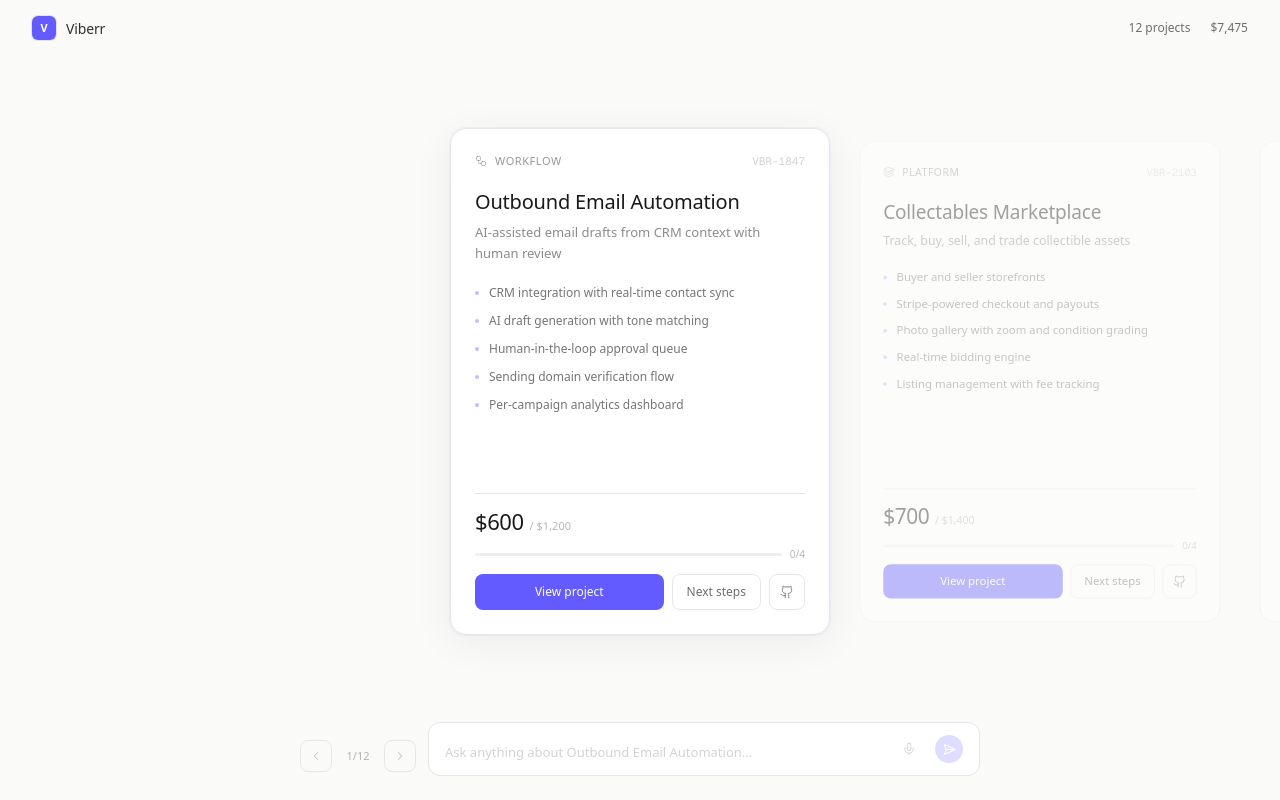
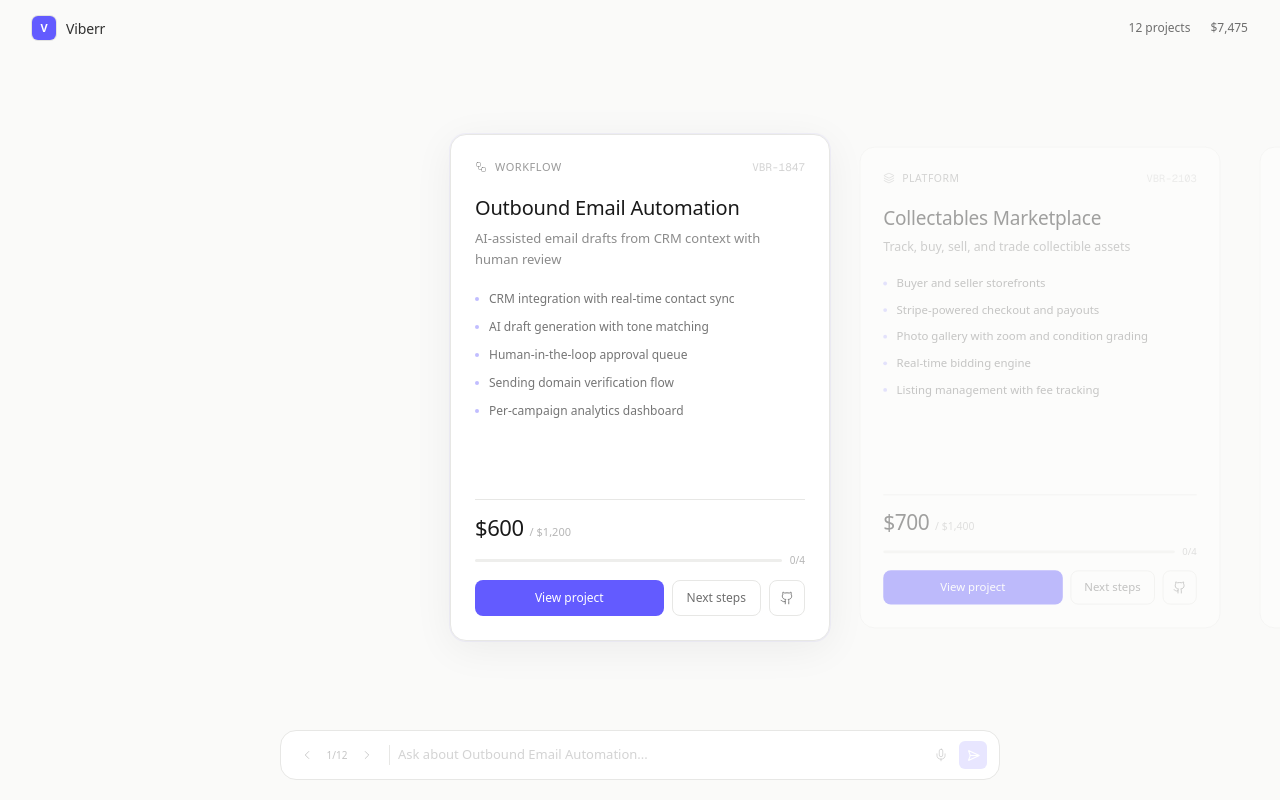
Before and after one commit to jonyeazel/viberr-project-portfolio, a Next.js app: page / in a window 1280 px wide. Built offline with nearby package versions, Linux system fonts and the light colour scheme.

Commit message:
redesign: unified command bar, refined preview toolbar, viewport-aware card sizing

```diff
--- a/app/page.tsx
+++ b/app/page.tsx
@@ -559,11 +559,20 @@ export default function Home() {
   const [previewSlug, setPreviewSlug] = useState<string | null>(null);
   const [previewMode, setPreviewMode] = useState<PreviewMode>(null);
   const [isRecording, setIsRecording] = useState(false);
+  const [windowH, setWindowH] = useState(800);
   const scrollRef = useRef<HTMLDivElement>(null);
   const chatInputRef = useRef<HTMLTextAreaElement>(null);
   const chatScrollRef = useRef<HTMLDivElement>(null);
   const mediaRecorderRef = useRef<MediaRecorder | null>(null);
   const audioChunksRef = useRef<Blob[]>([]);
+
+  // Measure viewport height
+  useEffect(() => {
+    const update = () => setWindowH(window.innerHeight);
+    update();
+    window.addEventListener("resize", update);
+    return () => window.removeEventListener("resize", update);
+  }, []);
 
   // Track which card is closest to center
   useEffect(() => {
@@ -756,6 +765,14 @@ export default function Home() {
 
   const focusedProject = projects[focusedIndex];
 
+  // Max card height that fits the viewport (header ~56px, bottom bar ~90px, padding 40px)
+  const maxCardH = Math.max(400, windowH - 186);
+  const mobileH = Math.min(MOBILE_FRAME_H, maxCardH);
+  const desktopH = Math.min(DESKTOP_FRAME_H, maxCardH);
+
+  const SPRING = "cubic-bezier(0.32, 0.72, 0, 1)";
+  const T = `width 300ms ${SPRING}, height 300ms ${SPRING}, border-radius 300ms ${SPRING}, transform 150ms ease-out, opacity 150ms ease-out`;
+
   // Calculate card dimensions based on preview mode for the active card
   const getCardStyle = (
     isPreviewing: boolean,
@@ -764,12 +781,11 @@ export default function Home() {
     if (isPreviewing && previewMode === "mobile") {
       return {
         width: MOBILE_FRAME_W,
-        height: MOBILE_FRAME_H,
+        height: mobileH,
         borderRadius: 36,
         transform: "scale(1)",
         opacity: 1,
-        transition:
-          "width 300ms cubic-bezier(0.32, 0.72, 0, 1), height 300ms cubic-bezier(0.32, 0.72, 0, 1), border-radius 300ms cubic-bezier(0.32, 0.72, 0, 1), transform 150ms ease-out, opacity 150ms ease-out",
+        transition: T,
         border: "1px solid #e7e7e5",
         boxShadow:
           "0 0 0 1px rgba(99,91,255,0.06), 0 20px 60px rgba(0,0,0,0.12)",
@@ -778,12 +794,11 @@ export default function Home() {
     if (isPreviewing && previewMode === "desktop") {
       return {
         width: DESKTOP_FRAME_W,
-        height: DESKTOP_FRAME_H,
+        height: desktopH,
         borderRadius: 12,
         transform: "scale(1)",
         opacity: 1,
-        transition:
-          "width 300ms cubic-bezier(0.32, 0.72, 0, 1), height 300ms cubic-bezier(0.32, 0.72, 0, 1), border-radius 300ms cubic-bezier(0.32, 0.72, 0, 1), transform 150ms ease-out, opacity 150ms ease-out",
+        transition: T,
         border: "1px solid #e7e7e5",
         boxShadow:
           "0 0 0 1px rgba(99,91,255,0.06), 0 20px 60px rgba(0,0,0,0.12)",
@@ -796,8 +811,7 @@ export default function Home() {
       borderRadius: 16,
       transform: isFocused ? "scale(1)" : "scale(0.95)",
       opacity: isFocused ? 1 : 0.4,
-      transition:
-        "width 300ms cubic-bezier(0.32, 0.72, 0, 1), height 300ms cubic-bezier(0.32, 0.72, 0, 1), border-radius 300ms cubic-bezier(0.32, 0.72, 0, 1), transform 150ms ease-out, opacity 150ms ease-out",
+      transition: T,
       border: isFocused ? "1px solid #e7e7e5" : "1px solid #eeeeec",
       boxShadow: isFocused
         ? "0 0 0 1px rgba(99,91,255,0.06), 0 8px 40px rgba(0,0,0,0.06)"
@@ -1080,11 +1094,11 @@ export default function Home() {
                   )}
                 </div>
 
-                {/* Preview footer */}
-                <div
-                  className="flex items-center justify-between px-3 flex-shrink-0"
+                {/* Preview toolbar */}
+                <div
+                  className="flex items-center justify-center gap-1 px-3 flex-shrink-0"
                   style={{
-                    height: 44,
+                    height: 40,
                     borderTop: "1px solid #e7e7e5",
                     background: "#fff",
                   }}
@@ -1094,16 +1108,17 @@ export default function Home() {
                       setPreviewSlug(null);
                       setPreviewMode(null);
                     }}
-                    className="flex items-center gap-1.5 text-[11px] text-muted hover:text-foreground transition-colors duration-150"
-                  >
-                    <ArrowLeft size={12} strokeWidth={1.5} />
-                    Back
+                    className="w-7 h-7 rounded-[6px] flex items-center justify-center text-muted/50 hover:text-foreground hover:bg-surface transition-all duration-150"
+                  >
+                    <X size={13} strokeWidth={1.5} />
                   </button>
+
+                  <div className="w-px h-4 bg-border mx-1" />
 
                   <div className="flex items-center gap-0.5 bg-surface rounded-[6px] p-0.5">
                     <button
                       onClick={() => setPreviewMode("mobile")}
-                      className={`w-7 h-6 rounded-[5px] flex items-center justify-center transition-colors duration-150 ${
+                      className={`w-7 h-6 rounded-[5px] flex items-center justify-center transition-all duration-150 ${
                         previewMode === "mobile"
                           ? "bg-card text-foreground shadow-sm"
                           : "text-muted/40 hover:text-muted"
@@ -1113,7 +1128,7 @@ export default function Home() {
                     </button>
                     <button
                       onClick={() => setPreviewMode("desktop")}
-                      className={`w-7 h-6 rounded-[5px] flex items-center justify-center transition-colors duration-150 ${
+                      className={`w-7 h-6 rounded-[5px] flex items-center justify-center transition-all duration-150 ${
                         previewMode === "desktop"
                           ? "bg-card text-foreground shadow-sm"
                           : "text-muted/40 hover:text-muted"
@@ -1123,9 +1138,11 @@ export default function Home() {
                     </button>
                   </div>
 
+                  <div className="w-px h-4 bg-border mx-1" />
+
                   <button
                     onClick={() => setPreviewMode("fullscreen")}
-                    className="flex items-center gap-1.5 text-[11px] text-muted/40 hover:text-muted transition-colors duration-150"
+                    className="w-7 h-7 rounded-[6px] flex items-center justify-center text-muted/40 hover:text-muted hover:bg-surface transition-all duration-150"
                   >
                     <Maximize2 size={12} strokeWidth={1.5} />
                   </button>
@@ -1442,91 +1459,125 @@ export default function Home() {
         })}
       </div>
 
-      {/* Bottom — AI chat interface */}
-      <div className="flex-shrink-0 px-8 pb-6 pt-4">
-        <div className="max-w-[680px] mx-auto">
-          {/* Chat messages */}
-          {chatMessages.length > 0 && (
+      {/* Bottom — unified command bar */}
+      <div className="flex-shrink-0 px-6 pb-5 pt-3">
+        <div className="max-w-[720px] mx-auto">
+          <div className="rounded-[16px] border border-border bg-card overflow-hidden">
+            {/* Chat messages — flows upward from input */}
+            {(chatMessages.length > 0 || chatLoading) && (
               <div
                 ref={chatScrollRef}
-              className="mb-3 max-h-40 overflow-y-auto rounded-[12px] bg-card border border-border p-4 space-y-3"
+                className="max-h-[200px] overflow-y-auto px-5 pt-4 pb-3 space-y-3"
                 style={{ scrollbarWidth: "none" }}
               >
                 {chatMessages.map((msg, i) => (
-                <div
-                  key={i}
-                  className={`text-[13px] leading-[1.6] ${
+                  <div key={i} className="flex gap-3">
+                    <div
+                      className="flex-shrink-0 w-5 h-5 rounded-full flex items-center justify-center mt-0.5"
+                      style={{
+                        background:
+                          msg.from === "user" ? "#635bff" : "#f5f5f4",
+                      }}
+                    >
+                      {msg.from === "user" ? (
+                        <span className="text-[9px] font-semibold text-white">
+                          Y
+                        </span>
+                      ) : (
+                        <span className="text-[9px] font-semibold text-muted">
+                          V
+                        </span>
+                      )}
+                    </div>
+                    <div
+                      className={`flex-1 text-[13px] leading-[1.6] min-w-0 ${
                         msg.from === "user"
-                      ? "text-foreground font-medium"
-                      : "text-muted/80"
+                          ? "text-foreground"
+                          : "text-foreground/70"
                       }`}
                     >
-                  {msg.from === "user" ? (
-                    msg.text
-                  ) : (
-                    msg.text.split("\n").map((line, li) => (
+                      {msg.from === "user"
+                        ? msg.text
+                        : msg.text.split("\n").map((line, li) => (
                             <span key={li}>
                               {renderMarkdown(line)}
                               {li < msg.text.split("\n").length - 1 && <br />}
                             </span>
-                    ))
-                  )}
+                          ))}
+                    </div>
                   </div>
                 ))}
                 {chatLoading && (
-                <div className="flex items-center gap-1.5">
-                  <div
-                    className="w-1.5 h-1.5 rounded-full bg-muted/30"
+                  <div className="flex gap-3">
+                    <div
+                      className="flex-shrink-0 w-5 h-5 rounded-full flex items-center justify-center"
+                      style={{ background: "#f5f5f4" }}
+                    >
+                      <span className="text-[9px] font-semibold text-muted">
+                        V
+                      </span>
+                    </div>
+                    <div className="flex items-center gap-1 pt-1.5">
+                      <div
+                        className="w-1 h-1 rounded-full bg-muted/40"
                         style={{
                           animation: "pulse 1s ease-in-out infinite",
                         }}
                       />
                       <div
-                    className="w-1.5 h-1.5 rounded-full bg-muted/30"
+                        className="w-1 h-1 rounded-full bg-muted/40"
                         style={{
                           animation: "pulse 1s ease-in-out 0.15s infinite",
                         }}
                       />
                       <div
-                    className="w-1.5 h-1.5 rounded-full bg-muted/30"
+                        className="w-1 h-1 rounded-full bg-muted/40"
                         style={{
                           animation: "pulse 1s ease-in-out 0.3s infinite",
                         }}
                       />
                     </div>
+                  </div>
                 )}
               </div>
             )}
 
-          {/* Nav + chat input row */}
-          <div className="flex items-end gap-3">
-            {/* Nav arrows */}
-            <div className="flex items-center gap-1.5 flex-shrink-0 pb-1">
+            {/* Divider between messages and input */}
+            {(chatMessages.length > 0 || chatLoading) && (
+              <div className="mx-5 border-t border-border" />
+            )}
+
+            {/* Input row — nav + textarea + actions */}
+            <div className="flex items-end gap-2 px-3 py-2.5">
+              {/* Nav cluster */}
+              <div className="flex items-center flex-shrink-0 self-center">
                 <button
                   onClick={() => scrollBy(-1)}
-                className="w-8 h-8 rounded-[8px] border border-border flex items-center justify-center text-muted/50 hover:text-foreground hover:border-foreground/20 transition-all duration-150"
+                  className="w-7 h-7 rounded-[6px] flex items-center justify-center text-muted/40 hover:text-foreground hover:bg-surface transition-all duration-150"
                 >
                   <ChevronLeft size={14} strokeWidth={1.5} />
                 </button>
-              <span className="text-[11px] tabular-nums text-muted/50 w-10 text-center">
+                <span className="text-[10px] tabular-nums text-muted/40 w-8 text-center select-none">
                   {focusedIndex + 1}/{projects.length}
                 </span>
                 <button
                   onClick={() => scrollBy(1)}
-                className="w-8 h-8 rounded-[8px] border border-border flex items-center justify-center text-muted/50 hover:text-foreground hover:border-foreground/20 transition-all duration-150"
+                  className="w-7 h-7 rounded-[6px] flex items-center justify-center text-muted/40 hover:text-foreground hover:bg-surface transition-all duration-150"
                 >
                   <ChevronRight size={14} strokeWidth={1.5} />
                 </button>
               </div>
 
-            {/* Chat textarea */}
-            <div className="flex-1 flex items-end rounded-[12px] border border-border bg-card px-4 py-3 gap-3 min-h-[52px]">
+              {/* Divider */}
+              <div className="w-px h-5 bg-border flex-shrink-0 self-center" />
+
+              {/* Textarea */}
+              <div className="flex-1 flex items-end gap-2 min-w-0 py-0.5">
                 <textarea
                   ref={chatInputRef}
                   value={chatValue}
                   onChange={(e) => {
                     setChatValue(e.target.value);
-                  // Auto-resize
                     e.target.style.height = "auto";
                     e.target.style.height =
                       Math.min(e.target.scrollHeight, 120) + "px";
@@ -1537,36 +1588,37 @@ export default function Home() {
                       sendChat();
                     }
                   }}
-                placeholder={`Ask anything about ${focusedProject?.name ?? "this project"}...`}
+                  placeholder={`Ask about ${focusedProject?.name ?? "this project"}...`}
                   rows={1}
-                className="flex-1 text-[13px] text-foreground placeholder:text-muted/30 bg-transparent focus:outline-none resize-none leading-[1.5]"
-                style={{ minHeight: 20, maxHeight: 120 }}
-              />
-
-              {/* Voice button */}
+                  className="flex-1 text-[13px] text-foreground placeholder:text-muted/30 bg-transparent focus:outline-none resize-none leading-[1.5] min-w-0"
+                  style={{ minHeight: 22, maxHeight: 120 }}
+                />
+              </div>
+
+              {/* Action buttons */}
+              <div className="flex items-center gap-1 flex-shrink-0 self-center">
                 <button
                   onClick={toggleRecording}
-                className={`flex-shrink-0 w-7 h-7 rounded-full flex items-center justify-center transition-all duration-150 ${
+                  className={`w-7 h-7 rounded-[6px] flex items-center justify-center transition-all duration-150 ${
                     isRecording
                       ? "bg-destructive text-white"
-                    : "text-muted/30 hover:text-muted"
+                      : "text-muted/30 hover:text-muted hover:bg-surface"
                   }`}
                 >
                   {isRecording ? (
-                  <Square size={12} strokeWidth={2} />
+                    <Square size={10} strokeWidth={2} />
                   ) : (
                     <Mic size={14} strokeWidth={1.5} />
                   )}
                 </button>
-
-              {/* Send button */}
                 <button
                   onClick={() => sendChat()}
                   disabled={!chatValue.trim() || chatLoading}
-                className="flex-shrink-0 w-7 h-7 rounded-full bg-primary flex items-center justify-center text-white disabled:opacity-20 hover:brightness-110 transition-all duration-150"
+                  className="w-7 h-7 rounded-[6px] bg-primary flex items-center justify-center text-white disabled:opacity-15 hover:brightness-110 transition-all duration-150"
                 >
                   <SendHorizontal size={13} strokeWidth={2} />
                 </button>
+              </div>
             </div>
           </div>
         </div>
```
Lines whose indentation alone changed are shown as unchanged.
